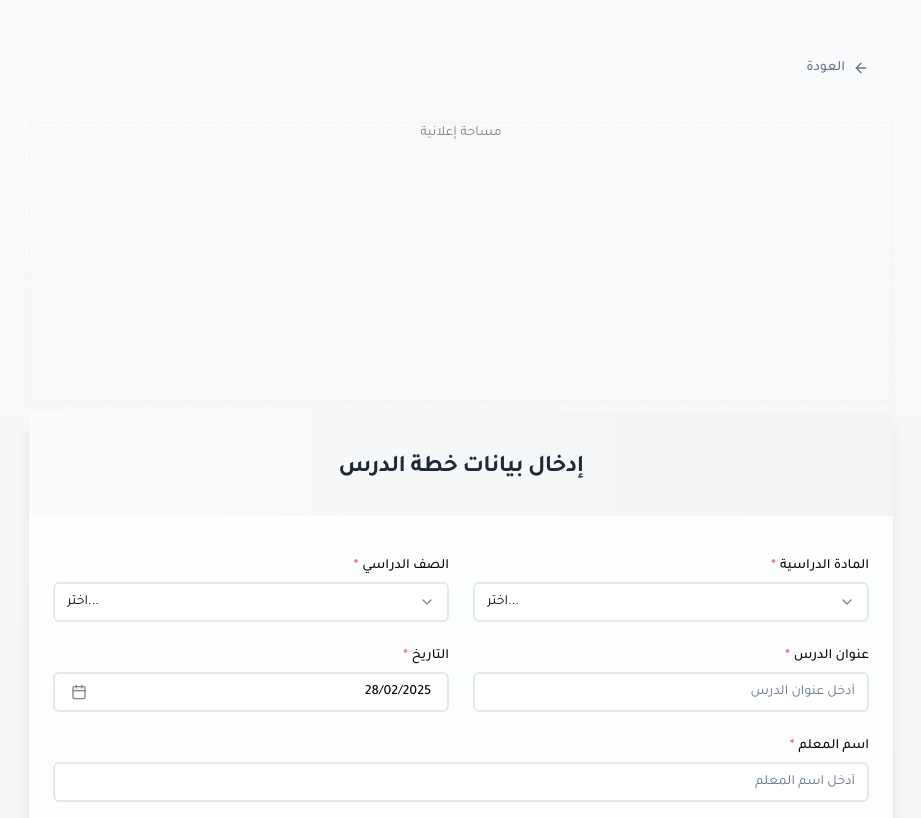
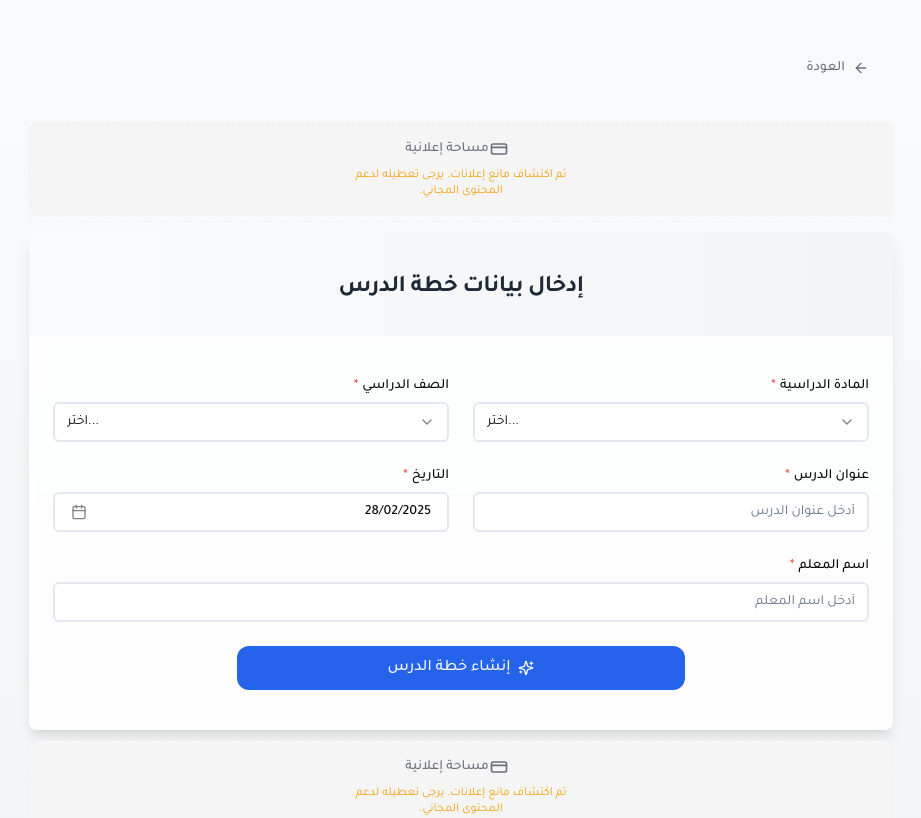
Before and after one commit to slmanalblawnh/teachify-quick-plans-02, a React (Vite) app: page /form in a window 1280 px wide. Shown: the top 818 px of the page, without its empty margins (179-1100 px from the left). Built offline with nearby package versions, Linux system fonts and the light colour scheme.

Commit message:
Fix: Display AdSense ads
The AdBanner component currently displays placeholder text instead of ads.  This commit aims to fix the issue and display AdSense ads correctly.

```diff
--- a/src/components/AdBanner.tsx
+++ b/src/components/AdBanner.tsx
@@ -9,6 +9,9 @@ interface AdBannerProps {
   printHidden?: boolean;
   width?: string;
   height?: string;
+  fallbackBgColor?: string;
+  fallbackText?: string;
+  showFallback?: boolean;
 }
 
 const AdBanner = ({
@@ -18,13 +21,17 @@ const AdBanner = ({
   responsive = true,
   printHidden = true,
   width = "100%",
-  height = "280px"
+  height = "280px",
+  fallbackBgColor = "#f9f9f9",
+  fallbackText = "مساحة إعلانية",
+  showFallback = true
 }: AdBannerProps) => {
   const adContainerRef = useRef<HTMLDivElement>(null);
   const [isAdLoaded, setIsAdLoaded] = useState(false);
   const [adAttempted, setAdAttempted] = useState(false);
   const [adClient] = useState("ca-pub-6062398972709628");
   const [adError, setAdError] = useState(false);
+  const [adBlockerDetected, setAdBlockerDetected] = useState(false);
 
   useEffect(() => {
     // Only run once
@@ -114,6 +121,11 @@ const AdBanner = ({
           if (test.parentNode) {
             test.parentNode.removeChild(test);
           }
+
+          if (isBlocked) {
+            setAdBlockerDetected(true);
+          }
+
           resolve(isBlocked);
         }, 100);
       });
@@ -206,6 +218,43 @@ const AdBanner = ({
     };
   }, [adAttempted, adClient, format, height, responsive, slot, width]);
 
+  // Enhanced fallback display
+  const renderFallback = () => {
+    if (!showFallback) return null;
+
+    return (
+      <div
+        className="flex flex-col items-center justify-center w-full h-full p-4 rounded-md"
+        style={{ backgroundColor: fallbackBgColor }}
+      >
+        <div className="text-gray-500 mb-2 text-sm font-medium flex items-center justify-center">
+          <svg
+            xmlns="http://www.w3.org/2000/svg"
+            width="20"
+            height="20"
+            viewBox="0 0 24 24"
+            fill="none"
+            stroke="currentColor"
+            strokeWidth="2"
+            strokeLinecap="round"
+            strokeLinejoin="round"
+            className="mr-2"
+          >
+            <rect width="18" height="12" x="3" y="6" rx="2" />
+            <path d="M3 10h18" />
+          </svg>
+          {fallbackText}
+        </div>
+
+        {adBlockerDetected && (
+          <div className="text-amber-500 text-xs text-center max-w-[250px]">
+            تم اكتشاف مانع إعلانات. يرجى تعطيله لدعم المحتوى المجاني.
+          </div>
+        )}
+      </div>
+    );
+  };
+
   return (
     <div
       ref={adContainerRef}
@@ -219,15 +268,12 @@ const AdBanner = ({
         margin: '10px auto',
         position: 'relative',
         border: adError ? '1px dashed #f0f0f0' : 'none',
+        borderRadius: '8px',
       }}
       aria-label="إعلان"
       data-ad-status={isAdLoaded ? "loaded" : "loading"}
     >
-      {adError && (
-        <div className="flex items-center justify-center h-full opacity-50 text-sm">
-          مساحة إعلانية
-        </div>
-      )}
+      {(adError || adBlockerDetected) && renderFallback()}
     </div>
   );
 };
--- a/src/pages/LessonForm.tsx
+++ b/src/pages/LessonForm.tsx
@@ -1,4 +1,3 @@
-
 import { useState, useEffect } from "react";
 import { useNavigate } from "react-router-dom";
 import { motion } from "framer-motion";
@@ -27,7 +26,6 @@ const LessonForm = () => {
   const [isLoading, setIsLoading] = useState(false);
   const [errors, setErrors] = useState<Record<string, string>>({});
 
-  // Update date when selectedDate changes
   useEffect(() => {
     if (selectedDate) {
       setFormState((prev) => ({
@@ -40,7 +38,6 @@ const LessonForm = () => {
   const handleInputChange = (field: keyof LessonPlanInput, value: string) => {
     setFormState((prev) => ({ ...prev, [field]: value }));
 
-    // Clear error for this field if it exists
     if (errors[field]) {
       setErrors((prev) => {
         const newErrors = { ...prev };
@@ -74,10 +71,8 @@ const LessonForm = () => {
     setIsLoading(true);
 
     try {
-      // Store form data in localStorage
       localStorage.setItem("lessonFormData", JSON.stringify(formState));
 
-      // Navigate to preview page
       setTimeout(() => {
         navigate("/preview");
         setIsLoading(false);
@@ -101,7 +96,13 @@ const LessonForm = () => {
           العودة
         </Button>
 
-        <AdBanner className="mb-6" />
+        <AdBanner
+          className="mb-6"
+          fallbackBgColor="#f5f5f5"
+          fallbackText="مساحة إعلانية"
+          showFallback={true}
+          height="100px"
+        />
 
         <motion.div
           initial={{ opacity: 0, y: 20 }}
@@ -184,7 +185,13 @@ const LessonForm = () => {
           </Card>
         </motion.div>
 
-        <AdBanner className="mt-6" />
+        <AdBanner
+          className="mt-6"
+          fallbackBgColor="#f5f5f5"
+          fallbackText="مساحة إعلانية"
+          showFallback={true}
+          height="100px"
+        />
       </div>
     </div>
   );
```
